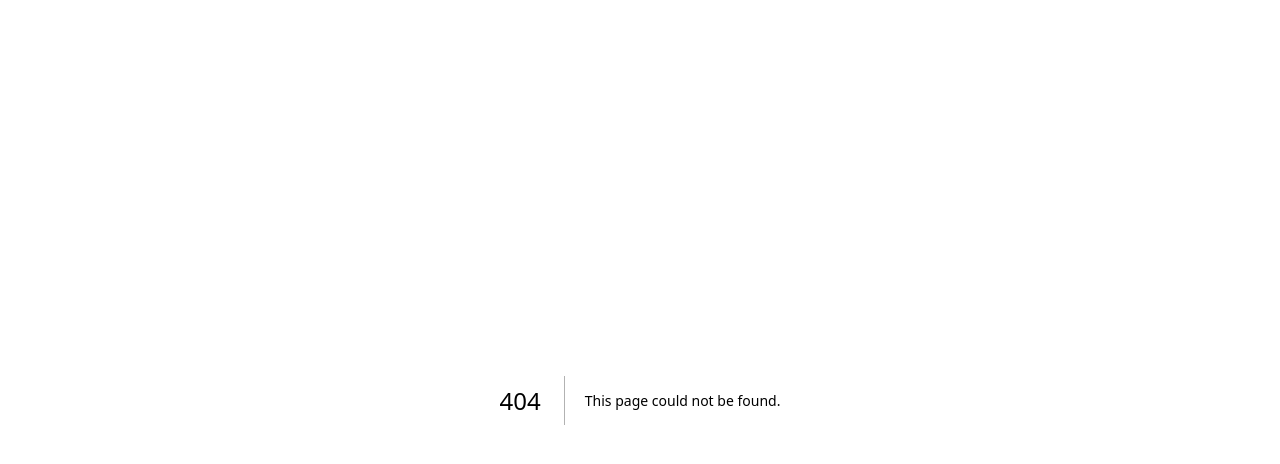
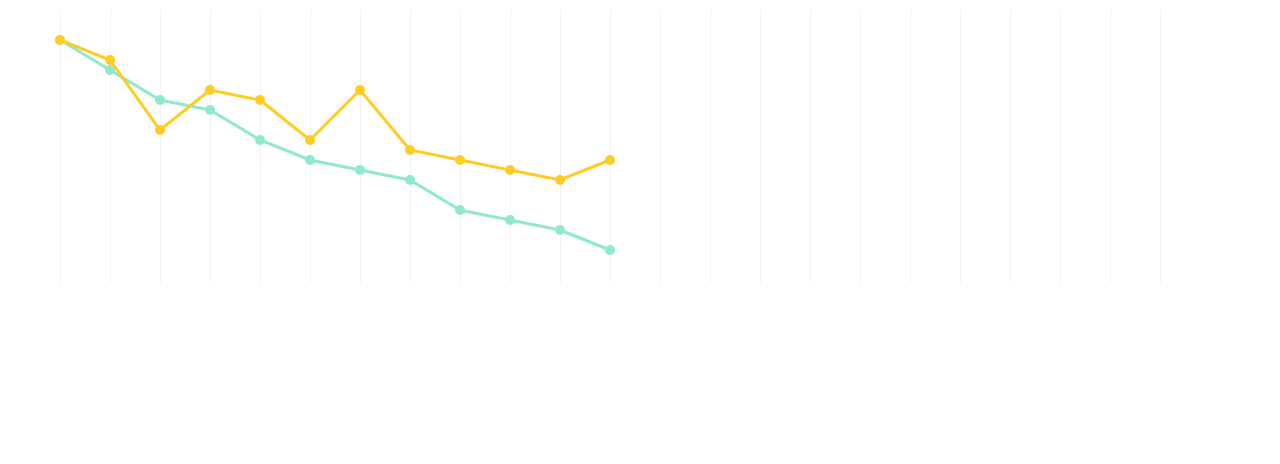
Before and after one commit to honghaijs6/healthy, a Next.js app: page /components/LineChart in a window 1280 px wide. Before the commit this address had no page. Shown: the top 464 px of the page. Built offline with nearby package versions, Linux system fonts and the light colour scheme.

Commit message:
added Health graph

```diff
--- a/package.json
+++ b/package.json
@@ -12,7 +12,6 @@
     "@types/node": "18.11.10",
     "@types/react": "18.0.26",
     "@types/react-dom": "18.0.9",
-    "charts-css-react": "^0.0.9",
     "eslint": "8.29.0",
     "eslint-config-next": "13.0.6",
     "next": "13.0.6",
--- /dev/null
+++ b/pages/components/LineChart.tsx
@@ -0,0 +1,192 @@
+
+
+const BODY_WEIGHT_2 = [
+    {
+        month: 6,
+        value: 30
+    },
+    {
+        month: 7,
+        value: 60
+    },
+    {
+        month: 8,
+        value: 90
+    },
+    {
+        month: 9,
+        value: 100
+    },
+    {
+        month: 10,
+        value: 130
+    },
+    {
+        month: 11,
+        value: 150
+    },
+    {
+        month: 12,
+        value: 160
+    },
+    {
+        month: 1,
+        value: 170
+    },
+    {
+        month: 2,
+        value: 200
+    },
+    {
+        month: 3,
+        value: 210
+    },
+    {
+        month: 4,
+        value: 220
+    },
+    {
+        month: 5,
+        value: 240
+    },
+
+];
+
+const BODY_FAT_2 = [
+    {
+        month: 6,
+        value: 30
+    },
+    {
+        month: 7,
+        value: 50
+    },
+    {
+        month: 8,
+        value: 120
+    },
+    {
+        month: 9,
+        value: 80
+    },
+    {
+        month: 10,
+        value: 90
+    },
+    {
+        month: 11,
+        value: 130
+    },
+    {
+        month: 12,
+        value: 80
+    },
+    {
+        month: 1,
+        value: 140
+    },
+    {
+        month: 2,
+        value: 150
+    },
+    {
+        month: 3,
+        value: 160
+    },
+    {
+        month: 4,
+        value: 170
+    },
+    {
+        month: 5,
+        value: 150
+    },
+
+]
+
+const drawLine = (arr: number[] = [], COLUMN_WIDTH: number = 50) => {
+    return arr.map((item, index) => {
+        const stt = index + 1;
+        const obj = {
+            x: stt * COLUMN_WIDTH,
+            y: item
+        }
+        return obj.x + ',' + obj.y
+
+    }).join();
+}
+const LineChart = () => {
+
+    const COLUMN_WIDTH = 50;
+    const bodyWeighLine = drawLine(BODY_WEIGHT_2.map((item) => {
+        return item.value
+    }), COLUMN_WIDTH);
+    const bodyFatLine = drawLine(BODY_FAT_2.map((item) => {
+        return item.value
+    }), COLUMN_WIDTH);
+
+
+
+    return (
+        <div style={{ width: '95%' }}>
+            <svg version="1.2" xmlns="http://www.w3.org/2000/svg" xmlnsXlink="http://www.w3.org/1999/xlink" className="health-graph">
+                <defs>
+                    <pattern id="grid" width={COLUMN_WIDTH} height={COLUMN_WIDTH} patternUnits="userSpaceOnUse">
+                        <path d="M 0 0 M 0 0 0 50" fill="none" stroke="#e5e5e5" strokeWidth={1} />
+                    </pattern>
+                </defs>
+
+
+                <rect x={COLUMN_WIDTH} width={`calc(100% - ${COLUMN_WIDTH}px)`} height="80%" fill="url(#grid)" />
+
+
+
+                {<g className="x-labels">
+                    {
+                        BODY_WEIGHT_2.map((item, index) => {
+                            const x = (index + 1) * COLUMN_WIDTH;
+                            const y = 290;
+                            return (
+                                <text key={index} x={x} y={y} >{item.month}月</text>
+                            )
+                        })
+                    }
+                </g>
+                }
+                {/* LINE 1 */}
+                <polyline fill="url(#grad)" stroke="#8FE9D0" strokeWidth={3} points={bodyWeighLine} />
+                <g>
+                    {
+                        BODY_WEIGHT_2.map((item) => {
+                            return item.value
+                        }).map((dot, index) => {
+                            const cx = (index + 1) * COLUMN_WIDTH;
+                            return (
+                                <circle className="health-graph-dot" cx={cx} cy={dot} r={5} />
+                            )
+                        })
+                    }
+                </g>
+
+                {/* LINE 2 */}
+                <polyline fill="url(#grad)" stroke="#FFCC21" strokeWidth={3} points={bodyFatLine} />
+                <g>
+                    {
+                        BODY_FAT_2.map((item) => {
+                            return item.value
+                        }).map((dot, index) => {
+                            const cx = (index + 1) * COLUMN_WIDTH;
+                            return (
+                                <circle className="health-graph-dot-yellow" cx={cx} cy={dot} r={5} />
+                            )
+                        })
+                    }
+                </g>
+
+
+            </svg>
+        </div>
+    )
+}
+
+export default LineChart
--- a/styles/globals.css
+++ b/styles/globals.css
@@ -1,5 +1,4 @@
 @import url('https://cdn.jsdelivr.net/npm/bootstrap@4.0.0/dist/css/bootstrap.min.css');
-
 
 @import url('https://cdnjs.cloudflare.com/ajax/libs/font-awesome/6.1.1/css/all.min.css');
 @import url('https://cdnjs.cloudflare.com/ajax/libs/animate.css/4.1.1/animate.min.css');
@@ -143,43 +142,84 @@ a {
 }
 
 .achievement-board .rate {
-    width: 540px;
+    width: 47.5%;
     height: 316px;
 
-    background: linear-gradient(225deg, rgba(255, 204, 33, 0), rgba(255, 150, 60, 0.65)), url('/images/d01.jpg') center -180px;
+    background: linear-gradient(225deg, rgba(255, 204, 33, 0), rgba(255, 150, 60, 0.65)), url('/images/d01.jpg') no-repeat center -180px;
     opacity: 1;
 
     display: grid;
     place-items: center;
+
+}
+.achievement-board .graph{
+  width: 48%;
+
 }
 
 /************** END ACHIEVEMENT RATE **************************/
 
 /************** ULTILS ************************** */
-#my-chart.line {
-  height: 200px;
-  max-width: 400px;
-  margin: 0 auto;
+
+
+.health-graph {
+    padding: 10px;
+    height: 361px;
+    width: 100%;
 }
 
+.health-graph .x-labels {
+    text-anchor: middle;
+    font-size: 12px;
+    font-weight: 400;
+    font-family: 'Inter';
+    fill: #fff;
+
+}
+
+.health-graph .y-labels {
+    text-anchor: end;
+}
+
+.health-graph .health-graph-grid {
+    stroke: #ccc;
+    stroke-dasharray: 0;
+    stroke-width: 1;
+}
+
+.label-title {
+    text-anchor: middle;
+    text-transform: uppercase;
+    font-size: 12px;
+    fill: gray;
+}
+
+.health-graph-dot,.health-graph-dot-yellow,
+.health-graph-start-dot {
+    fill: #8FE9D0;
+    stroke-width: 0.05;
+
+    stroke: white;
+}
+.health-graph-dot-yellow{
+  fill:#FFCC21 ;
+}
 .app-icon {
     display: inline !important;
 }
 
 /** CIRCLE PROGRESS BAR */
 
-.circle-progress{
+.circle-progress {
     height: 181px;
     width: 181px;
 
-  position:relative;
+    position: relative;
 }
 .circle-progress svg {
     height: 181px;
     transform: rotate(-90deg);
     width: 181px;
-
-
 }
 
 .progress-bar__background {
@@ -192,7 +232,6 @@ a {
     fill: none;
     stroke: #fff;
 
-
     stroke-dasharray: 100 100;
     stroke-dashoffset: 100;
 
@@ -202,10 +241,8 @@ a {
 
     transition: stroke-dashoffset 1s ease-in-out;
 
-  box-shadow: 0px 0px 6px #FC7400;
-
+    box-shadow: 0px 0px 6px #fc7400;
 }
-
 
 /*************************** RESPONSIVE ********************************/
 @media only screen and (max-width: 768px) {
```
Also changed, not shown: pages/home/SectionAchievement.tsx (+4 -4 lines), 1 other file (tests, documents, lock files or other folders). Lines whose indentation alone changed are shown as unchanged.
